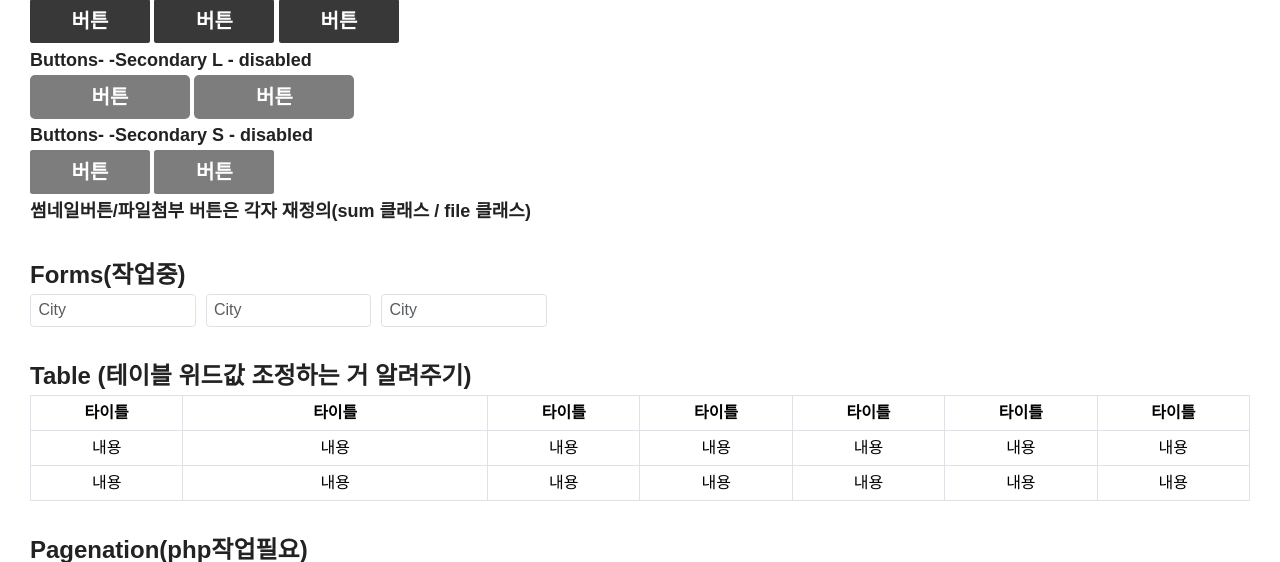
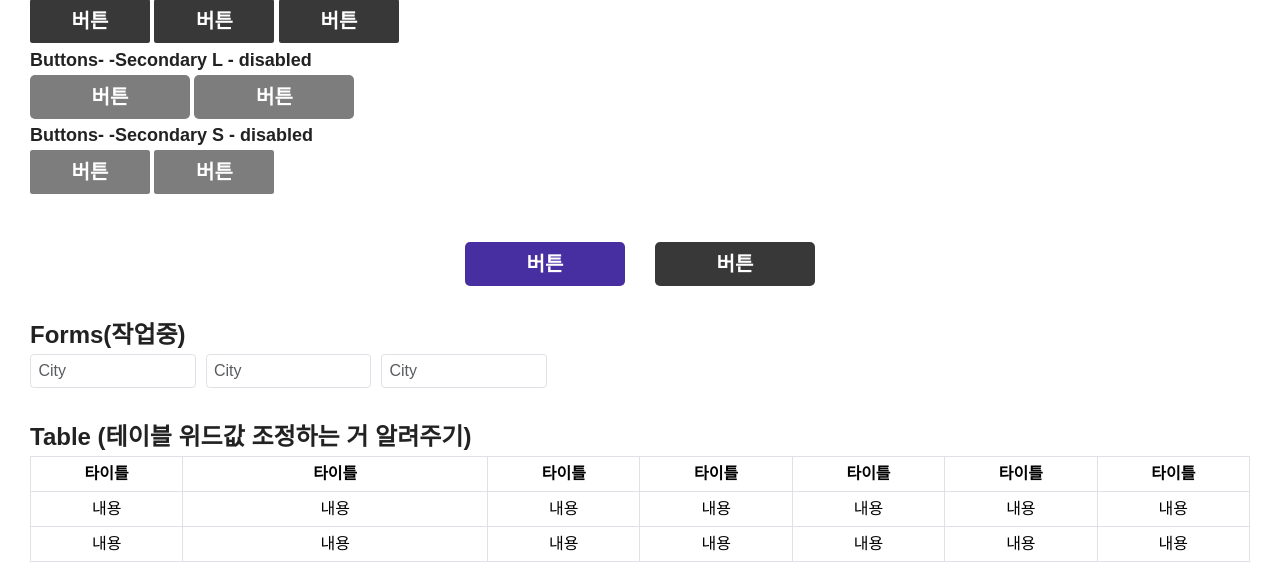
Before and after one commit to briannayoo/ccccoding, a PHP site: page /guide/guide.html in a window 1280 px wide. Shown: the part 2113-2675 px from the top of the page. Run offline with PHP 8.4, Linux system fonts and the light colour scheme.

Commit message:
박소현/html+css/ 하단버튼 추가

```diff
--- a/css/common.css
+++ b/css/common.css
@@ -82,6 +82,9 @@ input::placeholder {color: var(--placeh-c, #969696);}
 /* lg */
 .btn.btn-lg {min-width:160px; height:44px; line-height:44px;}
 
+/* 하단버튼 */
+.btn-area {display:flex; justify-content:center; align-items:center; gap:30px; margin-top:48px;}
+
 /*========== Pagenation ==========*/
 .pageination {margin:48px 0;}
 .pagination .page-link {width:40px; height:40px; line-height:40px; padding:0; text-align:center; font-size:1.6rem;}
--- a/guide/guide.html
+++ b/guide/guide.html
@@ -195,8 +195,12 @@
       <button type="button" class="btn btn-secondary btn-sm" disabled>버튼</button>
       <input type="button" class="btn btn-secondary btn-sm" value="버튼" disabled>
 
-      <h5 class="tit-h5 mt-1">썸네일버튼/파일첨부 버튼은 각자 재정의(sum 클래스 / file 클래스)</h5> <!--가이드타이틀-->
-
+      <!-- 하단버튼 (s) -->
+      <div class="btn-area">
+        <button type="button" class="btn btn-primary btn-lg">버튼</button>
+        <button type="button" class="btn btn-secondary btn-lg">버튼</button>
+      </div>
+      <!-- 하단버튼(e) -->
 
       <h3 class="tit-h3 mt-5">Forms(작업중)</h3> <!--가이드타이틀-->
       <form action="#" method="post">
```
